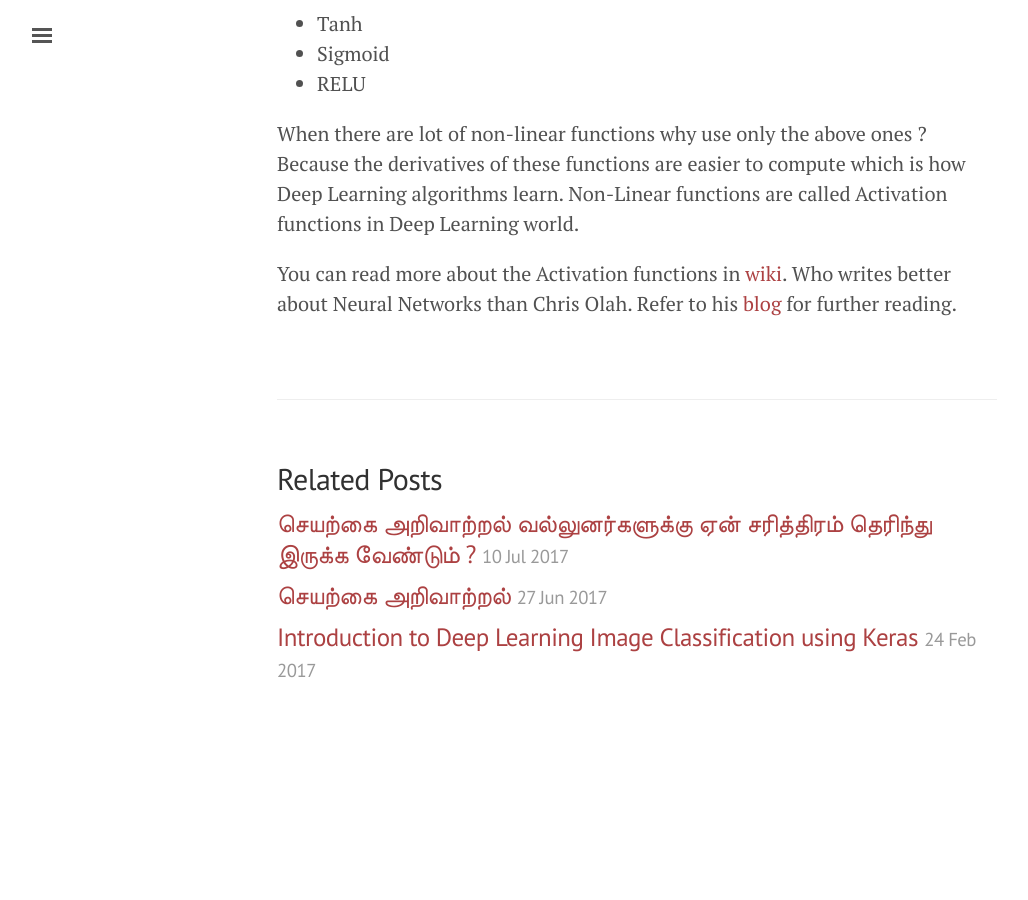
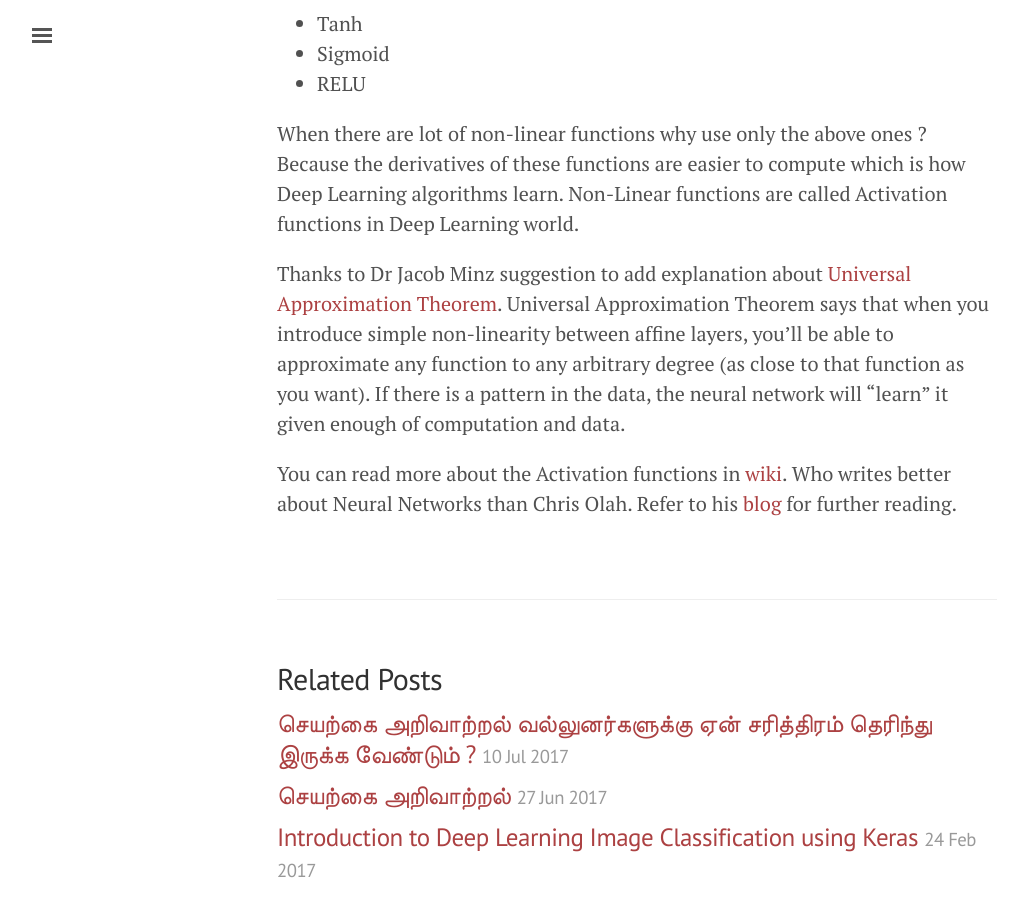
Before and after one commit to malaikannan/malaikannan.github.io, a Jekyll site: the page built from _posts/2017-07-18-why-use-non-linear-functions-in-deep-learning.markdown, in a window 1280 px wide and 900 px high, scrolled down 1053 px. Shown: the whole window, without its empty margins (3-1031 px from the left). Built offline with Jekyll 4.4.1, drawn with Linux system fonts in a browser that asks for light colours; comment, search, counter and statistics services are not loaded; before the commit the page ends 1797 px from its top, so only the background shows below that.

Commit message:
Activation function blog

```diff
--- a/_posts/2017-07-18-why-use-non-linear-functions-in-deep-learning.markdown
+++ b/_posts/2017-07-18-why-use-non-linear-functions-in-deep-learning.markdown
@@ -29,4 +29,6 @@ How do we solve this ? By introducing non-linearity between affine maps/layers.
 
 When there are lot of non-linear functions why use only the above ones ? Because the derivatives of these functions are easier to compute which is how Deep Learning algorithms learn. Non-Linear functions are called Activation functions in Deep Learning world.
 
+Thanks to Dr Jacob Minz suggestion to add explanation about [Universal Approximation Theorem](https://en.wikipedia.org/wiki/Universal_approximation_theorem). Universal Approximation Theorem says that when you introduce simple non-linearity between affine layers, you'll be able to approximate any function to any arbitrary degree (as close to that function as you want). If there is a pattern in the data, the neural network will "learn" it given enough of computation and data.
+
 You can read more about the Activation functions in [wiki](https://en.wikipedia.org/wiki/Activation_function). Who writes better about Neural Networks than Chris Olah. Refer to his [blog](http://colah.github.io/posts/2014-03-NN-Manifolds-Topology/) for further reading.
```
